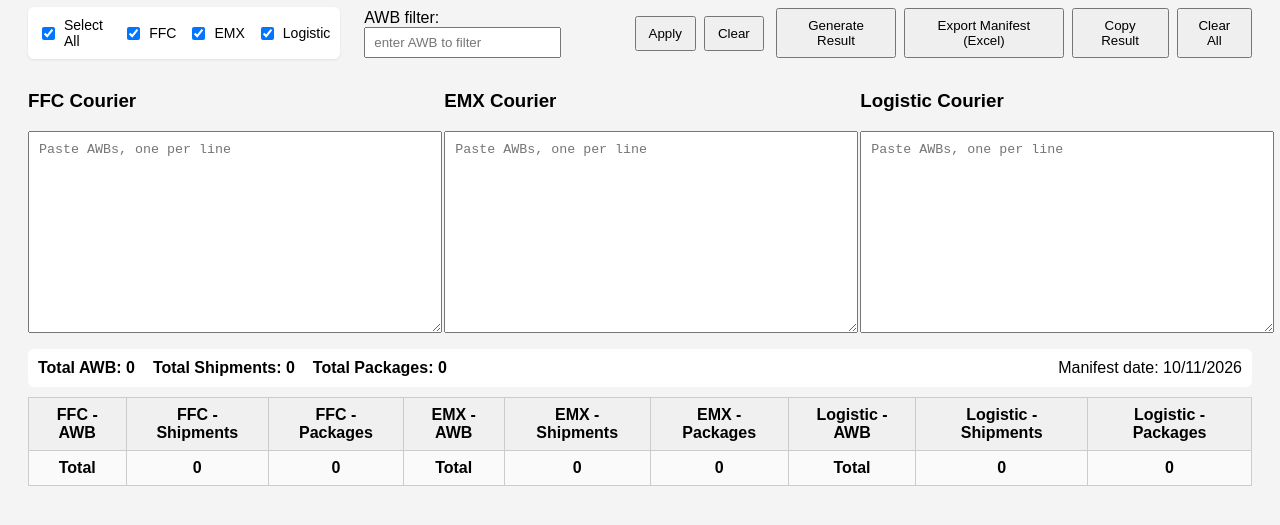
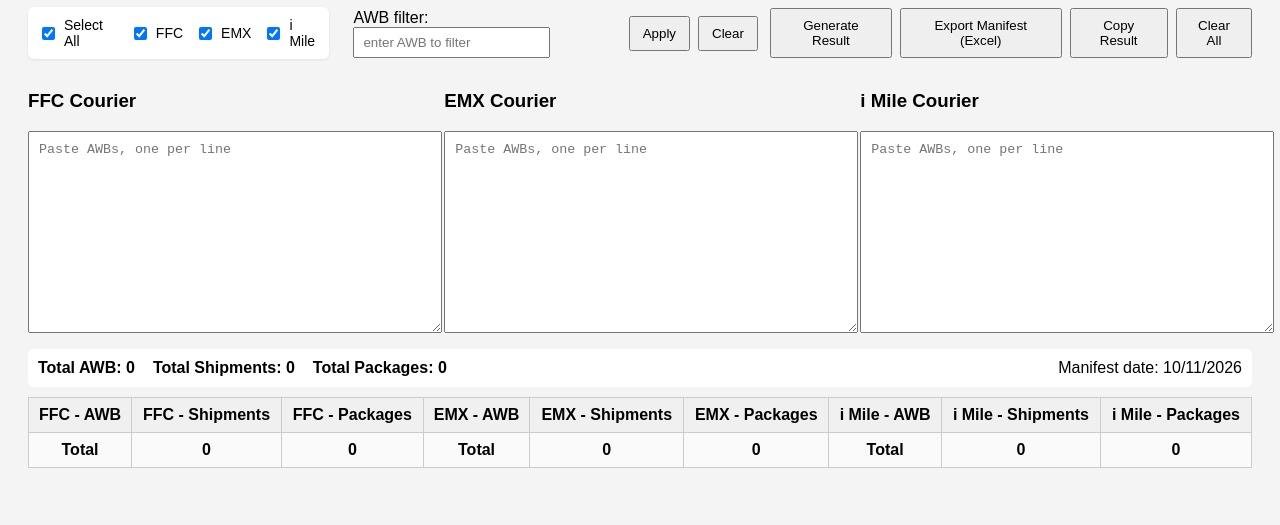
Before and after one commit to Mi-Creater/Manifest-, a plain HTML site: page index.html in a window 1280 px wide. Shown: the part 89-614 px from the top of the page. Drawn offline with Linux system fonts and the light colour scheme.

Commit message:
Rename Logistic to i Mile in filters and headers

```diff
--- a/index.html
+++ b/index.html
@@ -39,7 +39,7 @@
     <label><input type="checkbox" id="selectAll" checked> Select All</label>
     <label><input type="checkbox" id="ffcChk" checked> FFC</label>
     <label><input type="checkbox" id="emxChk" checked> EMX</label>
-    <label><input type="checkbox" id="logChk" checked> Logistic</label>
+    <label><input type="checkbox" id="logChk" checked> i Mile</label>
   </div>
 
   <div style="margin-left:12px; display:flex; gap:8px; align-items:center;">
@@ -68,7 +68,7 @@
     </div>
 
     <div class="box">
-        <h3>Logistic Courier</h3>
+        <h3>i Mile Courier</h3>
         <textarea id="logistic" placeholder="Paste AWBs, one per line"></textarea>
     </div>
 </div>
@@ -186,7 +186,7 @@
         let headers = [];
         if(showFFC) headers.push({label:'FFC - AWB', id:'ffc_awb'},{label:'FFC - Shipments', id:'ffc_ship'},{label:'FFC - Packages', id:'ffc_pkg'});
         if(showEMX) headers.push({label:'EMX - AWB', id:'emx_awb'},{label:'EMX - Shipments', id:'emx_ship'},{label:'EMX - Packages', id:'emx_pkg'});
-        if(showLOG) headers.push({label:'Logistic - AWB', id:'log_awb'},{label:'Logistic - Shipments', id:'log_ship'},{label:'Logistic - Packages', id:'log_pkg'});
+        if(showLOG) headers.push({label:'i Mile - AWB', id:'log_awb'},{label:'i Mile - Shipments', id:'log_ship'},{label:'i Mile - Packages', id:'log_pkg'});
 
         let html = '';
         // totals summary row in table (additional top row)
@@ -268,8 +268,7 @@
         let headers = [];
         if(showFFC) headers.push('FFC - AWB','FFC - Shipments','FFC - Packages');
         if(showEMX) headers.push('EMX - AWB','EMX - Shipments','EMX - Packages');
-        if(showLOG) headers.push('Logistic - AWB','Logistic - Shipments','Logistic - Packages');
-
+        if(showLOG) headers.push('i Mile - AWB','i Mile - Shipments','i Mile - Packages');
         let rows = [];
         rows.push(['Manifest Date:', formatDate(new Date())]);
         rows.push([]);
```
